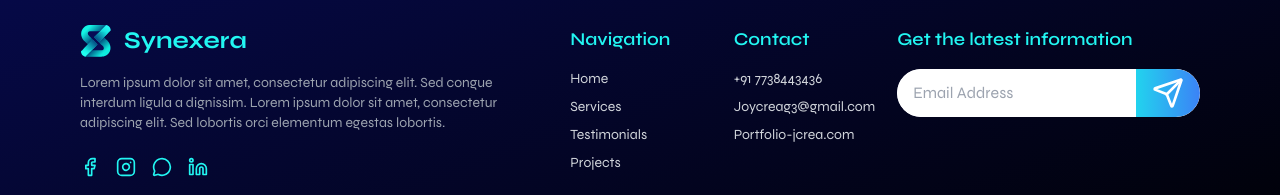
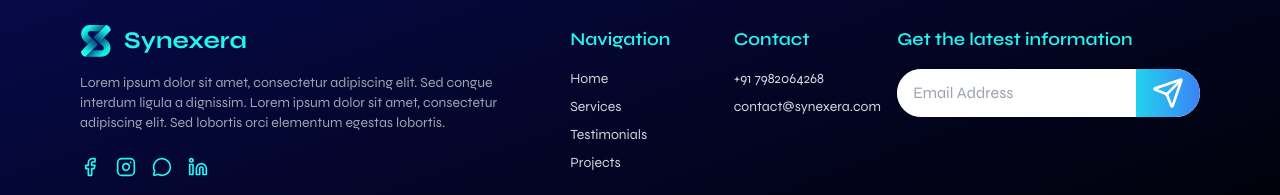
Before and after one commit to snehasynexera/synexerawebsite, a React (Vite) app in the folder frontend/: page / in a window 1280 px wide. Shown: the part 4327-4522 px from the top of the page. Built offline with nearby package versions, Linux system fonts and the light colour scheme.

Commit message:
commit
code changes for footer

```diff
--- a/frontend/public/data/footer.json
+++ b/frontend/public/data/footer.json
@@ -19,8 +19,8 @@
     { "label": "Projects", "id": "projects" }
     ],
   "contact": {
-    "phone": "+91 7738443436",
-    "email": "Joycreag3@gmail.com",
+    "phone": "+91 7982064268",
+    "email": "contact@synexera.com",
     "portfolio": "Portfolio-jcrea.com"
   },
   "newsletter": {
--- a/frontend/src/pages/Footer.jsx
+++ b/frontend/src/pages/Footer.jsx
@@ -117,16 +117,6 @@ const iconMap = {
             </li>
 
             {/* Portfolio → open website */}
-            <li>
-              <a
-                href={footer.contact.portfolio}
-                target="_blank"
-                rel="noopener noreferrer"
-                className="hover:text-white cursor-pointer"
-              >
-                {footer.contact.portfolio}
-              </a>
-            </li>
 
           </ul>
         </div>
```
